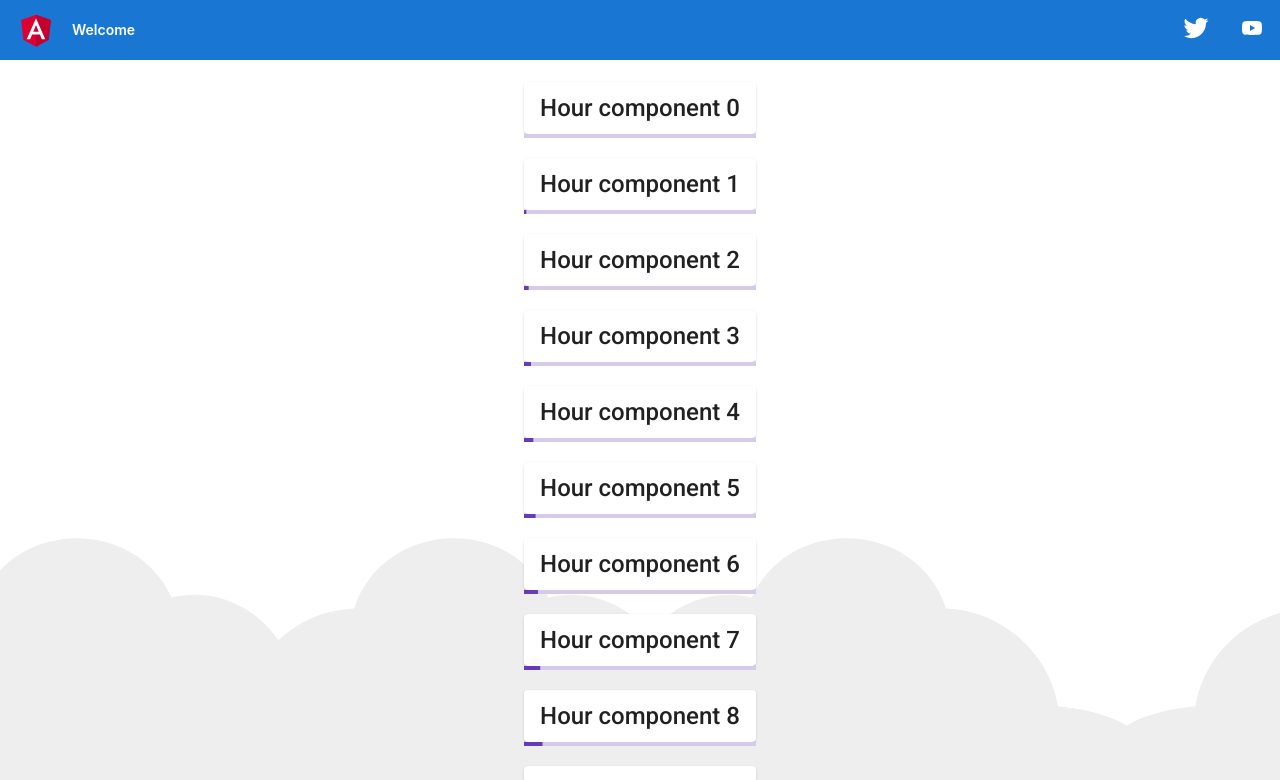
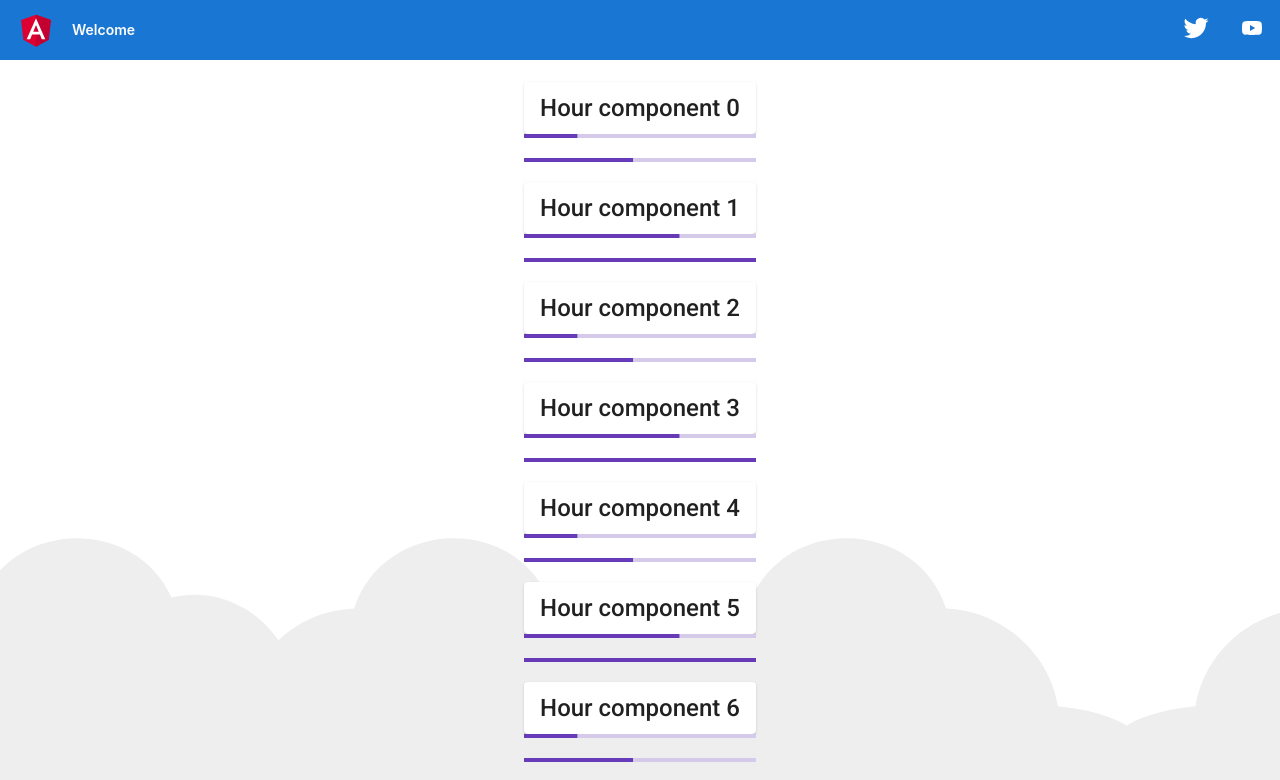
Before and after one commit to zbindenp/PV-Eigenverbrauch-Optimizer, an Angular app in the folder pvoptimizer/: page / in a window 1280 px wide. Shown: the top 780 px of the page. Built offline with nearby package versions, Linux system fonts and the light colour scheme.

Commit message:
class HourValue

```diff
--- /dev/null
+++ b/pvoptimizer/src/app/HourValue.ts
@@ -0,0 +1,5 @@
+export interface HourValue {
+    hour: number;
+    yield: number;
+    consumption: number;
+}
--- a/pvoptimizer/src/app/app.component.html
+++ b/pvoptimizer/src/app/app.component.html
@@ -317,8 +317,8 @@
 </div>
 
 <div class="content" role="main">
-  <div *ngFor="let hour of hours">
-    <app-hour [hour]="hour" [value]="hour"></app-hour><br>
+  <div *ngFor="let obj of getForecastValues()">
+    <app-hour [hour]="obj.hour" [yield]="obj.yield" [consumption]="obj.consumption"></app-hour><br>
   </div>
 
   <!-- Footer -->
--- a/pvoptimizer/src/app/app.component.ts
+++ b/pvoptimizer/src/app/app.component.ts
@@ -1,4 +1,5 @@
 import { Component } from '@angular/core';
+import { HourValue } from './HourValue';
 
 @Component({
   selector: 'app-root',
@@ -8,4 +9,33 @@ import { Component } from '@angular/core';
 export class AppComponent {
   title = 'pvoptimizer';
   hours = [0, 1, 2, 3, 4, 5, 6, 7, 8, 9, 10, 11, 12, 13, 14, 15, 16, 17, 18, 19, 20, 21, 22, 23];
+
+  getForecastValues(): HourValue[] {
+     return [
+       { "hour": 0, "yield": 23, "consumption":47},
+       { "hour": 1, "yield": 67, "consumption":3432},
+       { "hour": 2, "yield": 23, "consumption":47},
+       { "hour": 3, "yield": 67, "consumption":3432},
+       { "hour": 4, "yield": 23, "consumption":47},
+       { "hour": 5, "yield": 67, "consumption":3432},
+       { "hour": 6, "yield": 23, "consumption":47},
+       { "hour": 7, "yield": 67, "consumption":3432},
+       { "hour": 8, "yield": 23, "consumption":47},
+       { "hour": 9, "yield": 67, "consumption":3432},
+       { "hour": 10, "yield": 23, "consumption":47},
+       { "hour": 11, "yield": 23, "consumption":47},
+       { "hour": 12, "yield": 23, "consumption":47},
+       { "hour": 13, "yield": 23, "consumption":47},
+       { "hour": 14, "yield": 23, "consumption":47},
+       { "hour": 15, "yield": 23, "consumption":47},
+       { "hour": 16, "yield": 23, "consumption":47},
+       { "hour": 17, "yield": 23, "consumption":47},
+       { "hour": 18, "yield": 23, "consumption":47},
+       { "hour": 19, "yield": 23, "consumption":47},
+       { "hour": 20, "yield": 23, "consumption":47},
+       { "hour": 21, "yield": 23, "consumption":47},
+       { "hour": 22, "yield": 23, "consumption":47},
+       { "hour": 23, "yield": 23, "consumption":47},
+     ];
+   }
 }
--- a/pvoptimizer/src/app/hour/hour.component.html
+++ b/pvoptimizer/src/app/hour/hour.component.html
@@ -5,5 +5,12 @@
     class="example-margin"
     color="green"
     mode="determinate"
-    [value]="value">
+    [value]="yield">
 </mat-progress-bar>
+<br>
+<mat-progress-bar
+    class="example-margin"
+    color="red"
+    mode="determinate"
+[value]="consumption">
+</mat-progress-bar>
--- a/pvoptimizer/src/app/hour/hour.component.ts
+++ b/pvoptimizer/src/app/hour/hour.component.ts
@@ -7,11 +7,14 @@ import { Component, OnInit, Input } from '@angular/core';
 })
 export class HourComponent implements OnInit {
   @Input() hour: number;
-  @Input() value: number;
+  @Input() yield: number;
+  @Input() consumption: number;
+
 
   constructor() {
     this.hour = -1;
-    this.value = 0;
+    this.yield = 0;
+    this.consumption=0;
    }
 
   ngOnInit(): void {
```
